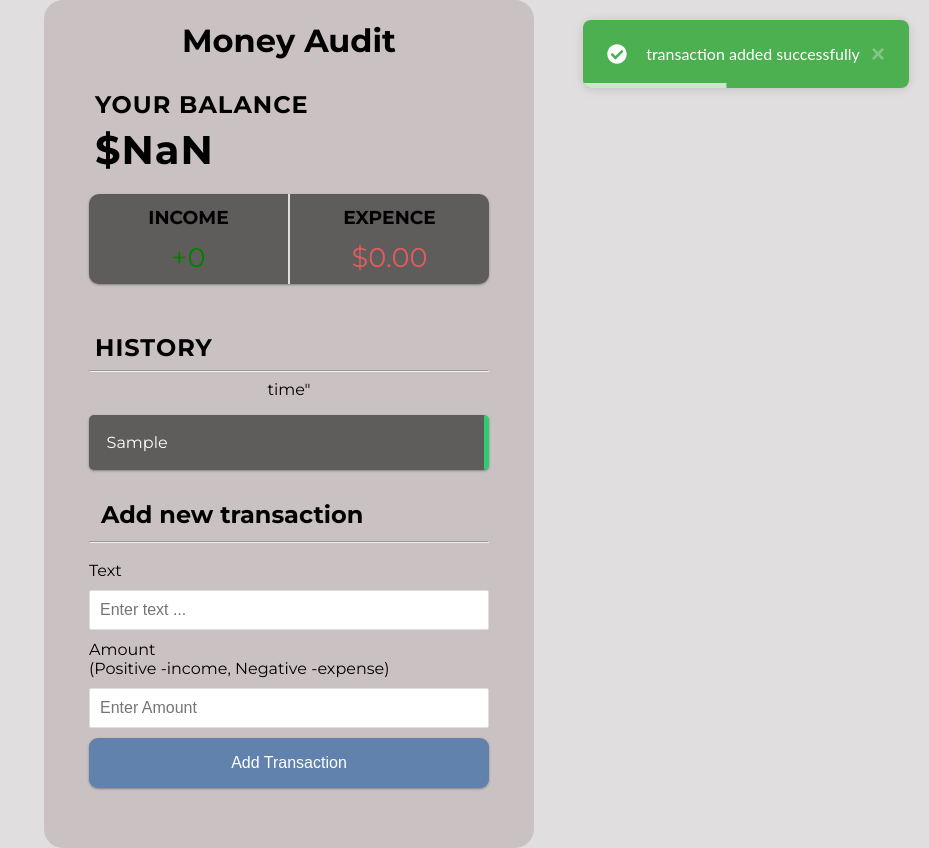
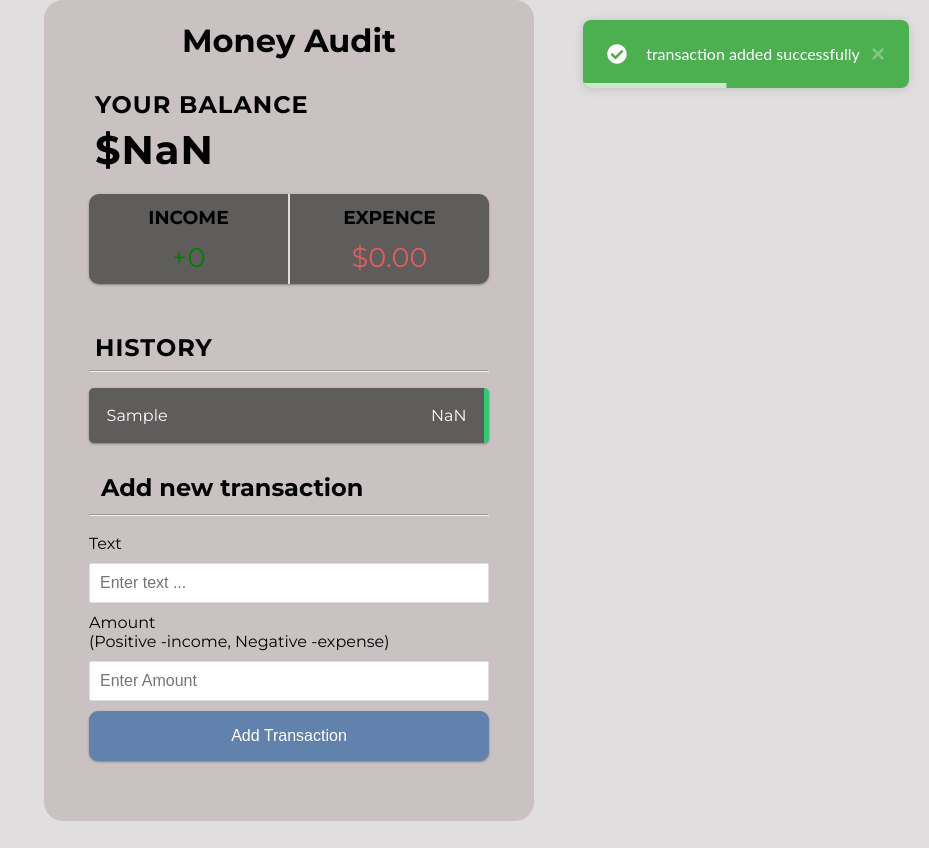
Before and after one commit to MIKE-BRIA/Vueprojects, a Vue app in the folder moneyspend/: page / in a window 1280 px wide. Both pictures are taken after typing "Sample", "Sample" into the empty fields and a click on the button "Add Transaction". Shown: the whole page, without its empty margins (351-1280 px from the left). After the commit the page ends 821 px from the top, so only its background shows below. Built offline with nearby package versions, Linux system fonts and the light colour scheme.

Commit message:
transaction history

```diff
--- a/moneyspend/src/components/History.vue
+++ b/moneyspend/src/components/History.vue
@@ -2,15 +2,17 @@
   <div class="history">
     <h2>HISTORY</h2>
     <hr />
-    <time datetime=" ">time</time>"
+    <!-- <time datetime=" ">time</time>" -->
     <ul class="list">
       <li
         v-for="transaction in transactions"
         :key="transaction.id"
-        :class="transaction.Amount < 0 ? 'minus' : 'plus'"
+        :class="transaction.amount < 0 ? 'minus' : 'plus'"
       >
-        {{ transaction.text }} <span class="">{{ transaction.Amount }}</span
-        ><button class="delete-btn">X</button>
+        {{ transaction.text }} <span class="">{{ transaction.amount }}</span
+        ><button class="delete-btn" @click="deletetransaction(transaction.id)">
+          X
+        </button>
       </li>
     </ul>
   </div>
@@ -19,12 +21,18 @@
 <script setup>
 import { defineProps } from "vue";
 
+const emit = defineEmits(["deletetransaction"]);
+
 const prop = defineProps({
   transactions: {
     type: Array,
     required: true,
   },
 });
+
+const deletetransaction = (id) => {
+  emit("deletetransaction", id);
+};
 </script>
 
 <style></style>
```
